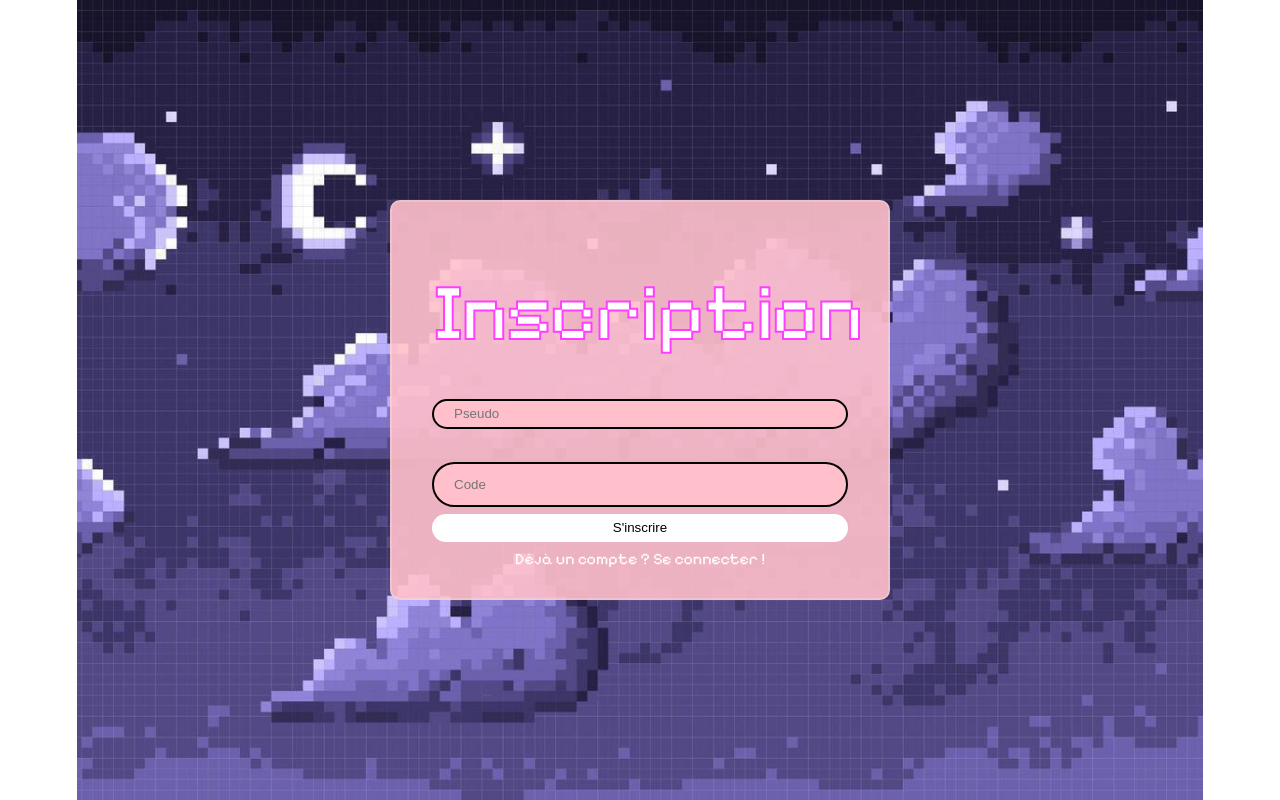
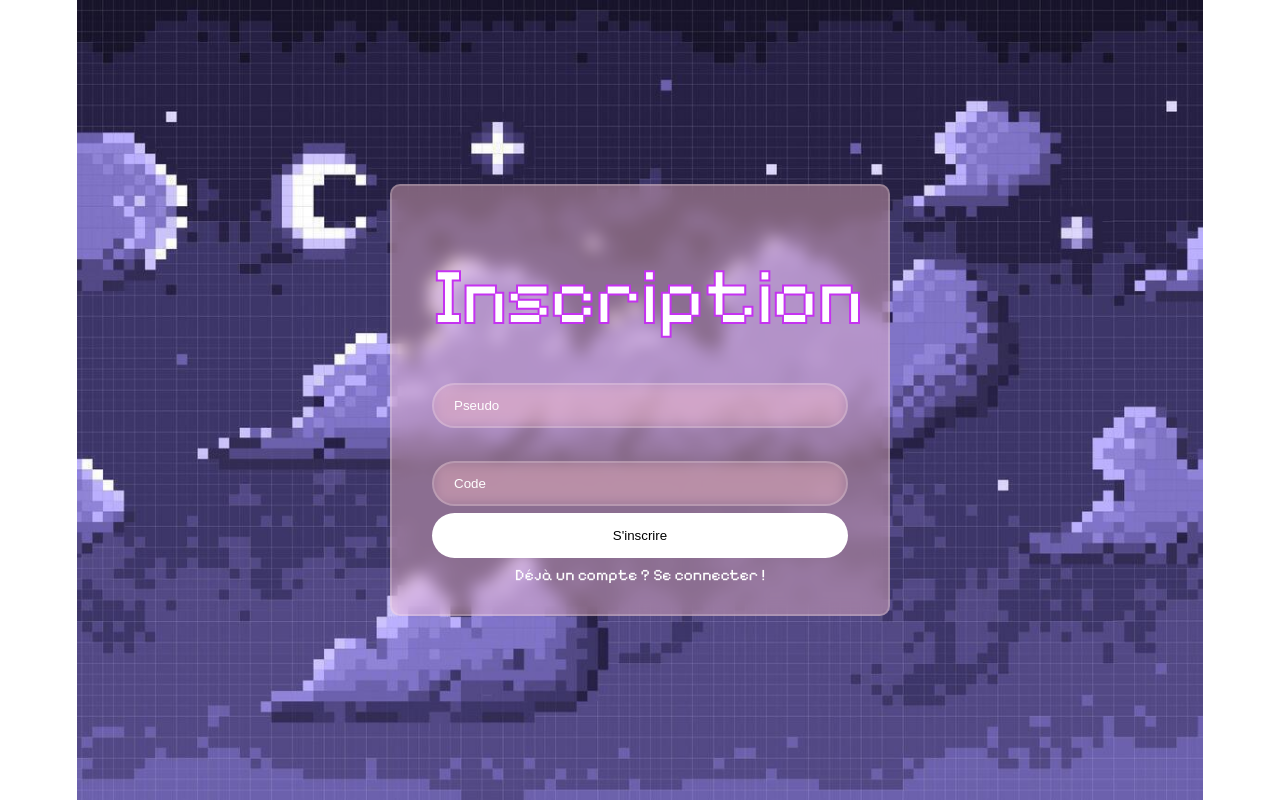
Before and after one commit to Osakah-py/bomberman-frontend, a React (Vite) app: page / in a window 1280 px wide. Both pictures are taken after a click on the element "Créer un compte". Built offline with nearby package versions, Linux system fonts and the light colour scheme; what @pixi/react would draw is missing.

Commit message:
css fixes

```diff
--- a/package.json
+++ b/package.json
@@ -11,6 +11,7 @@
   },
   "dependencies": {
     "@pixi/react": "^8.0.5",
+    "axios": "^1.16.1",
     "pixi.js": "^8.17.1",
     "react": "^19.2.4",
     "react-dom": "^19.2.4"
--- a/src/Game/components/Bomb.jsx
+++ b/src/Game/components/Bomb.jsx
@@ -36,6 +36,7 @@ const Bomb = ({x, y, exploding}) => {
 
 
     useTick ((ticker) => {
+        if (exploding) return;
         time.current += ticker.deltaTime * PULSE_SPEED;
         setScale (1 + Math.abs(Math.sin(time.current * 0.05)));
     });
--- a/src/login.css
+++ b/src/login.css
@@ -34,10 +34,12 @@
 
 .login-form {
     width: 500px;
-    height: 400px;
+    height: 450;
     font-family: "Pixelify Sans";
-    background-color: rgba(255, 192, 203, 0.9  );
+    /*background-color: rgba(255, 192, 203, 0.9  ); */
     border: 2px solid rgba(255, 255, 255, .2);
+    background-color: rgba(255, 192, 203, 0.4); /* beaucoup plus transparent */
+    backdrop-filter: blur(8px);
     color: #fff;
     border-radius: 10px;
     padding: 30px 40px;
@@ -50,7 +52,7 @@
 .login-form h1 {
     color: #fff ;
     -webkit-text-stroke-width: 2px;
-    -webkit-text-stroke-color: rgb(255, 62, 255);
+    -webkit-text-stroke-color: rgb(197, 50, 241);
     font-size: 80px;
 
 }
@@ -65,8 +67,9 @@
 }
 
 .boutton:hover {
-    background-color: rgba(128, 0, 128, 0.5);
+    background-color: rgba(135, 46, 203, 0.5);
     cursor: pointer;
+    color: #fff;
 }
 
 
@@ -78,14 +81,19 @@
 .boutton2 {
     width: 100%;
     height: 45px;
-    background: pink;
-    border: 2px solid black;
+    background-color: rgb(255, 191, 202);
+    backdrop-filter: blur(7px);
+    background: transparent;
+    border: 2px solid rgba(255, 255, 255, .2);
     outline: none;
+    color: #fff;
     border-radius: 40px;
     padding-left: 20px;
     padding-right: 45px;
 }
-
+.boutton2::placeholder {
+    color : #fff;
+}
 .compte:hover {
     color: rgba(128, 0, 128, 0.5);
     cursor: pointer;
--- a/src/login.jsx
+++ b/src/login.jsx
@@ -39,7 +39,7 @@ export default function Login({ setPage }) {
   };
 
   const handleToggle = () => { // mdp saffiche ou pas
-    if (type==='password'){
+    if (type === 'password') {
       setType('text')
     } else {
       setType('password')
@@ -52,6 +52,7 @@ export default function Login({ setPage }) {
     <div className="login-container">
       <form className="login-form">
         <h1>Connexion</h1>
+        <div className="Tout_boutton2">
           <input
             name="pseudo"
             placeholder="Pseudo"
@@ -59,6 +60,7 @@ export default function Login({ setPage }) {
             onChange={handleChange}
             className="boutton2"
           />
+        </div>
         <br />
         <div className="Tout_boutton2">
           <input
@@ -71,13 +73,14 @@ export default function Login({ setPage }) {
           />
           <ion-icon name={type === 'password' ? "lock-closed" : "lock-open"}
             onClick={handleToggle}
-      style={{ position: 'absolute', right: '20px', top: '50%', transform: 'translateY(-50%)', color: 'purple', fontSize: '20px'}}>
+            style={{ position: 'absolute', right: '20px', top: '50%', transform: 'translateY(-50%)', color: 'purple', fontSize: '20px' }}>
           </ion-icon>
 
         </div>
-
+        <br />
+        <div className="Tout_boutton2">
           <button onClick={handleLogin} className="boutton"> Login </button>
-
+        </div>
         <p onClick={() => setPage("signup")} className="compte" >
           Créer un compte
         </p>
--- a/src/signup.jsx
+++ b/src/signup.jsx
@@ -40,7 +40,7 @@ export default function Signup({ setPage }) {
 
 
   const handleToggle = () => { // mdp saffiche ou pas
-    if (type==='password'){
+    if (type === 'password') {
       setType('text')
     } else {
       setType('password')
@@ -68,7 +68,7 @@ export default function Signup({ setPage }) {
             onChange={handleChange}
             className="boutton2"
           />
-
+          <br />
         </div>
         <button onClick={handleSignup} className="boutton"> S'inscrire </button>
 
--- a/vite.config.js
+++ b/vite.config.js
@@ -4,6 +4,14 @@ import babel from '@rolldown/plugin-babel'
 
 // https://vite.dev/config/
 export default defineConfig({
+    server: {
+    proxy: {
+      '/api': {
+        target: 'http://localhost:8080',
+        changeOrigin: true,
+      }
+    }
+  },
   plugins: [
     react(),
     babel({ presets: [reactCompilerPreset()] })
```
Also changed, not shown: 1 other file (tests, documents, lock files or other folders). Lines whose indentation alone changed are shown as unchanged.
